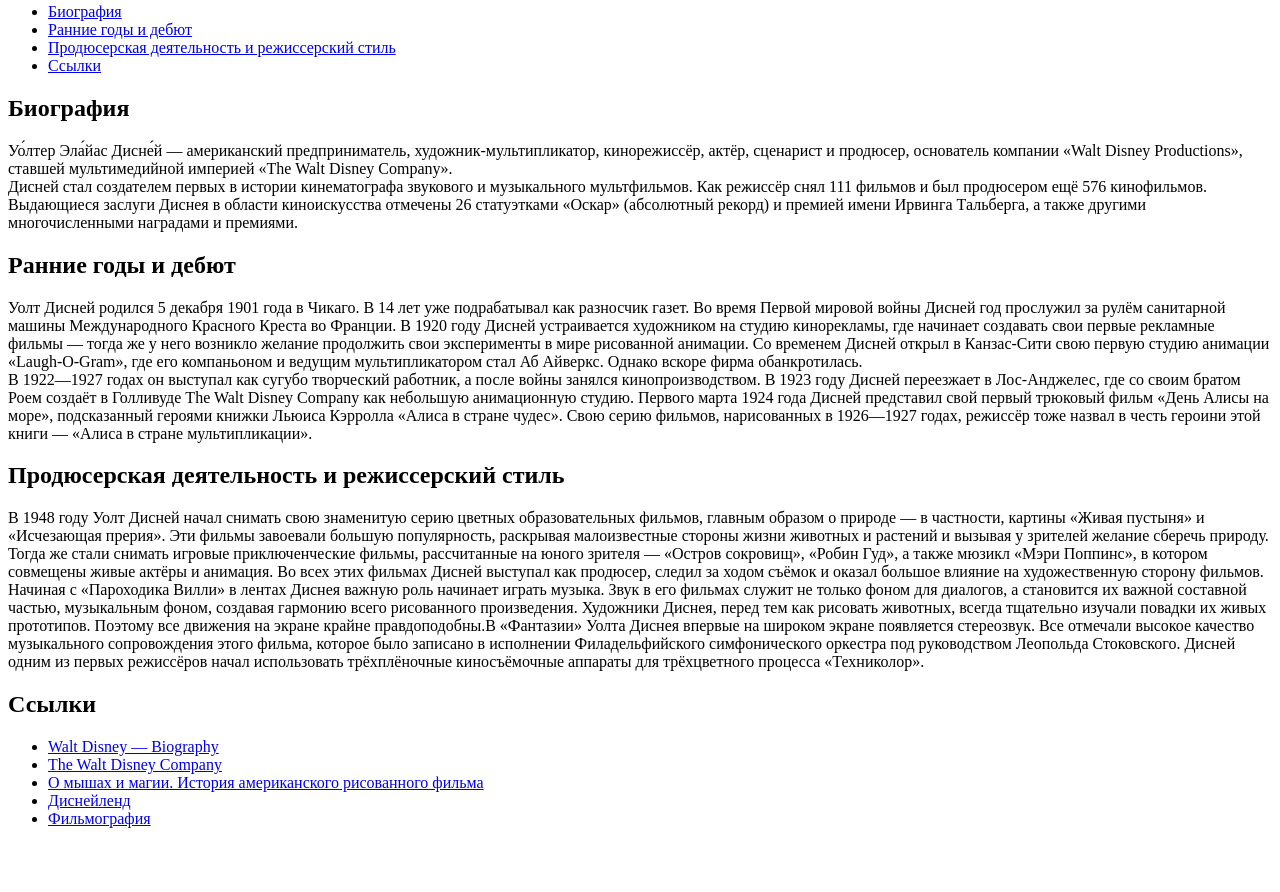
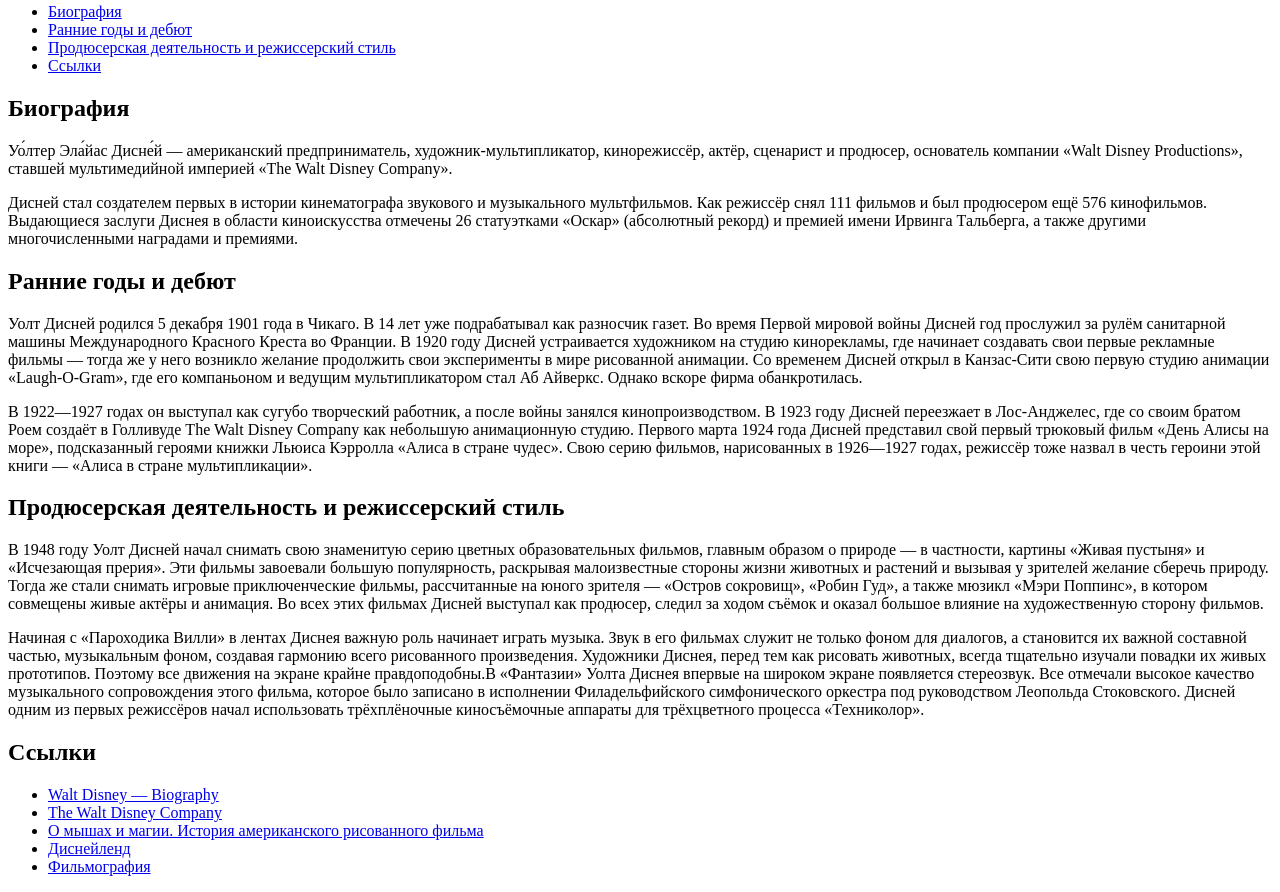
Before and after one commit to Anna-Bolshakova/webDev, a plain HTML site: page walt disney/index.html in a window 1280 px wide. Shown: the part 686-1578 px from the top of the page. Before the commit the page ends 1530 px from the top, so only its background shows below. Drawn offline with Linux system fonts and the light colour scheme.

Commit message:
Update index.html

```diff
--- a/walt disney/index.html
+++ b/walt disney/index.html
@@ -29,22 +29,22 @@
 				    </ul>
 			    </nav>
 	    	    <section class="one">
-	    		    <h2 class="sectionText" id="one">Биография</h2>
-                    <p class="mainText">Уо́лтер Эла́йас Дисне́й — американский предприниматель, художник-мультипликатор, кинорежиссёр, актёр, сценарист и продюсер, основатель компании «Walt Disney Productions», ставшей мультимедийной империей «The Walt Disney Company». <br>
-	    		    Дисней стал создателем первых в истории кинематографа звукового и музыкального мультфильмов. Как режиссёр снял 111 фильмов и был продюсером ещё 576 кинофильмов. Выдающиеся заслуги Диснея в области киноискусства отмечены 26 статуэтками «Оскар» (абсолютный рекорд) и премией имени Ирвинга Тальберга, а также другими многочисленными наградами и премиями. </p>
+	    		    <h2 class="section-text" id="one">Биография</h2>
+                    <p class="main-text">Уо́лтер Эла́йас Дисне́й — американский предприниматель, художник-мультипликатор, кинорежиссёр, актёр, сценарист и продюсер, основатель компании «Walt Disney Productions», ставшей мультимедийной империей «The Walt Disney Company». </p>
+	    		    <p>Дисней стал создателем первых в истории кинематографа звукового и музыкального мультфильмов. Как режиссёр снял 111 фильмов и был продюсером ещё 576 кинофильмов. Выдающиеся заслуги Диснея в области киноискусства отмечены 26 статуэтками «Оскар» (абсолютный рекорд) и премией имени Ирвинга Тальберга, а также другими многочисленными наградами и премиями. </p>
 	    	    </section>
 	    	    <section class="two">
-	    		    <h2 class="sectionText" id="two">Ранние годы и дебют</h2>
-	    		    <p class="mainText">Уолт Дисней родился 5 декабря 1901 года в Чикаго. В 14 лет уже подрабатывал как разносчик газет. Во время Первой мировой войны Дисней год прослужил за рулём санитарной машины Международного Красного Креста во Франции. В 1920 году Дисней устраивается художником на студию кинорекламы, где начинает создавать свои первые рекламные фильмы — тогда же у него возникло желание продолжить свои эксперименты в мире рисованной анимации. Со временем Дисней открыл в Канзас-Сити свою первую студию анимации «Laugh-O-Gram», где его компаньоном и ведущим мультипликатором стал Аб Айверкс. Однако вскоре фирма обанкротилась.<br>
-	    		    В 1922—1927 годах он выступал как сугубо творческий работник, а после войны занялся кинопроизводством. В 1923 году Дисней переезжает в Лос-Анджелес, где со своим братом Роем создаёт в Голливуде The Walt Disney Company как небольшую анимационную студию. Первого марта 1924 года Дисней представил свой первый трюковый фильм «День Алисы на море», подсказанный героями книжки Льюиса Кэрролла «Алиса в стране чудес». Свою серию фильмов, нарисованных в 1926—1927 годах, режиссёр тоже назвал в честь героини этой книги — «Алиса в стране мультипликации».</p>
+	    		    <h2 class="section-text" id="two">Ранние годы и дебют</h2>
+	    		    <p class="main-text">Уолт Дисней родился 5 декабря 1901 года в Чикаго. В 14 лет уже подрабатывал как разносчик газет. Во время Первой мировой войны Дисней год прослужил за рулём санитарной машины Международного Красного Креста во Франции. В 1920 году Дисней устраивается художником на студию кинорекламы, где начинает создавать свои первые рекламные фильмы — тогда же у него возникло желание продолжить свои эксперименты в мире рисованной анимации. Со временем Дисней открыл в Канзас-Сити свою первую студию анимации «Laugh-O-Gram», где его компаньоном и ведущим мультипликатором стал Аб Айверкс. Однако вскоре фирма обанкротилась.</p>
+	    		    <p>В 1922—1927 годах он выступал как сугубо творческий работник, а после войны занялся кинопроизводством. В 1923 году Дисней переезжает в Лос-Анджелес, где со своим братом Роем создаёт в Голливуде The Walt Disney Company как небольшую анимационную студию. Первого марта 1924 года Дисней представил свой первый трюковый фильм «День Алисы на море», подсказанный героями книжки Льюиса Кэрролла «Алиса в стране чудес». Свою серию фильмов, нарисованных в 1926—1927 годах, режиссёр тоже назвал в честь героини этой книги — «Алиса в стране мультипликации».</p>
 	    	    </section>
 	    	    <section class="three">
-	    		    <h2 class="sectionText" id="three">Продюсерская деятельность и режиссерский стиль</h2>
-	    		    <p class="mainText">В 1948 году Уолт Дисней начал снимать свою знаменитую серию цветных образовательных фильмов, главным образом о природе — в частности, картины «Живая пустыня» и «Исчезающая прерия». Эти фильмы завоевали большую популярность, раскрывая малоизвестные стороны жизни животных и растений и вызывая у зрителей желание сберечь природу. Тогда же стали снимать игровые приключенческие фильмы, рассчитанные на юного зрителя — «Остров сокровищ», «Робин Гуд», а также мюзикл «Мэри Поппинс», в котором совмещены живые актёры и анимация. Во всех этих фильмах Дисней выступал как продюсер, следил за ходом съёмок и оказал большое влияние на художественную сторону фильмов.<br>
-	    		    Начиная с «Пароходика Вилли» в лентах Диснея важную роль начинает играть музыка. Звук в его фильмах служит не только фоном для диалогов, а становится их важной составной частью, музыкальным фоном, создавая гармонию всего рисованного произведения. Художники Диснея, перед тем как рисовать животных, всегда тщательно изучали повадки их живых прототипов. Поэтому все движения на экране крайне правдоподобны.В «Фантазии» Уолта Диснея впервые на широком экране появляется стереозвук. Все отмечали высокое качество музыкального сопровождения этого фильма, которое было записано в исполнении Филадельфийского симфонического оркестра под руководством Леопольда Стоковского. Дисней одним из первых режиссёров начал использовать трёхплёночные киносъёмочные аппараты для трёхцветного процесса «Техниколор».</p>
+	    		    <h2 class="section-text" id="three">Продюсерская деятельность и режиссерский стиль</h2>
+	    		    <p class="main-text">В 1948 году Уолт Дисней начал снимать свою знаменитую серию цветных образовательных фильмов, главным образом о природе — в частности, картины «Живая пустыня» и «Исчезающая прерия». Эти фильмы завоевали большую популярность, раскрывая малоизвестные стороны жизни животных и растений и вызывая у зрителей желание сберечь природу. Тогда же стали снимать игровые приключенческие фильмы, рассчитанные на юного зрителя — «Остров сокровищ», «Робин Гуд», а также мюзикл «Мэри Поппинс», в котором совмещены живые актёры и анимация. Во всех этих фильмах Дисней выступал как продюсер, следил за ходом съёмок и оказал большое влияние на художественную сторону фильмов.</p>
+	    		    <p>Начиная с «Пароходика Вилли» в лентах Диснея важную роль начинает играть музыка. Звук в его фильмах служит не только фоном для диалогов, а становится их важной составной частью, музыкальным фоном, создавая гармонию всего рисованного произведения. Художники Диснея, перед тем как рисовать животных, всегда тщательно изучали повадки их живых прототипов. Поэтому все движения на экране крайне правдоподобны.В «Фантазии» Уолта Диснея впервые на широком экране появляется стереозвук. Все отмечали высокое качество музыкального сопровождения этого фильма, которое было записано в исполнении Филадельфийского симфонического оркестра под руководством Леопольда Стоковского. Дисней одним из первых режиссёров начал использовать трёхплёночные киносъёмочные аппараты для трёхцветного процесса «Техниколор».</p>
 	    	    </section>
 	    	    <section class="four">
-	    		    <h2 class="sectionText" id="four">Ссылки</h2>
+	    		    <h2 class="section-text" id="four">Ссылки</h2>
 	    			<ul>
 	    				<li><a href="https://www.imdb.com/name/nm0000370/bio">Walt Disney — Biography</a></li>
 	    				<li><a href="https://thewaltdisneycompany.com/">The Walt Disney Company</a></li>
```
